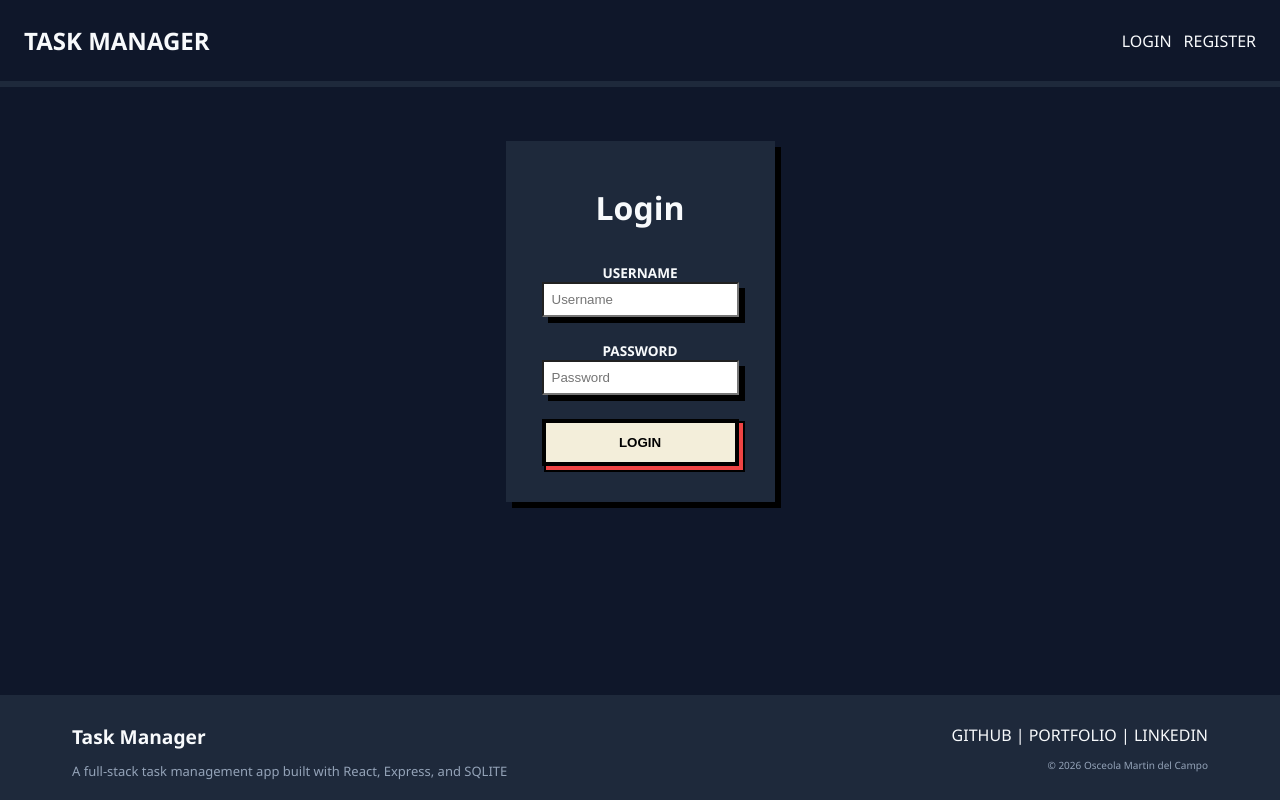
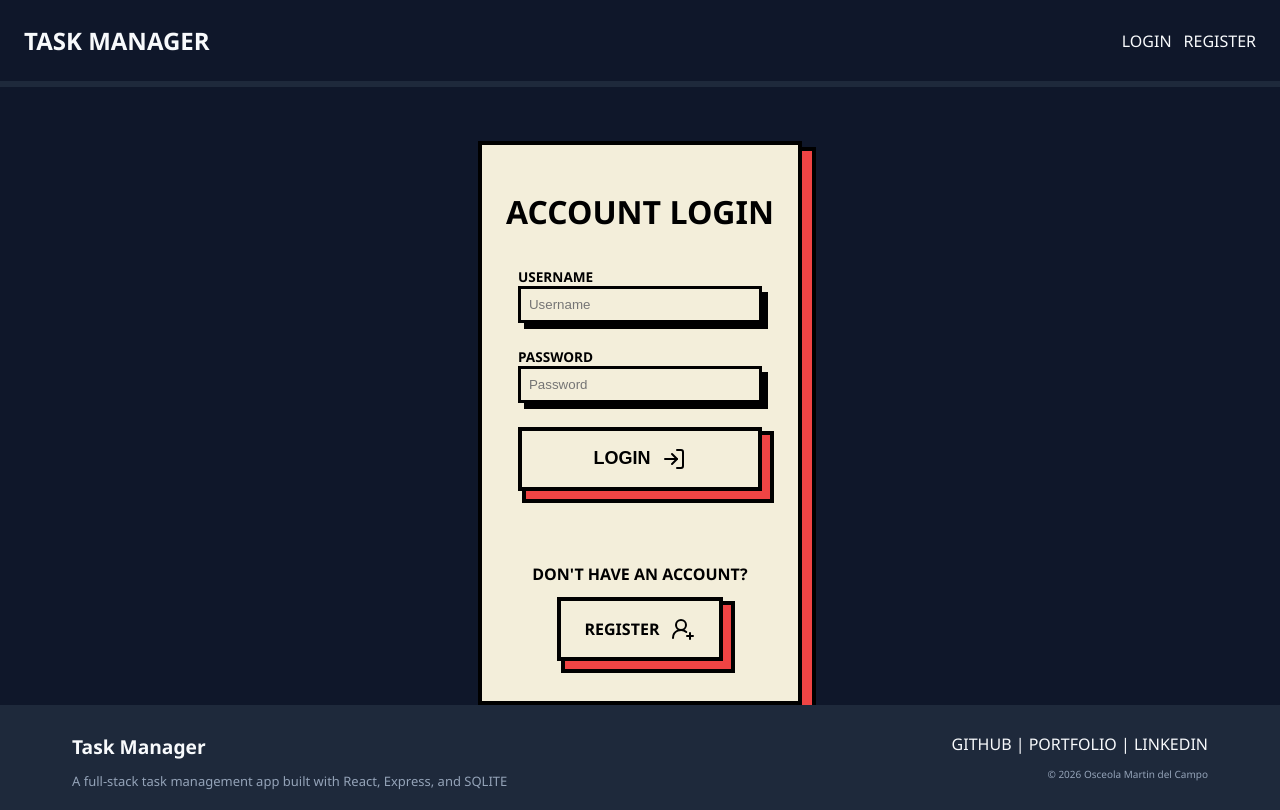
Before and after one commit to OJoeMDC/Task-Manager, a React (Vite) app in the folder client/: page /login in a window 1280 px wide. Built offline with nearby package versions, Linux system fonts and the light colour scheme; no server answers.

Commit message:
Made some UI changes

```diff
--- a/client/src/index.css
+++ b/client/src/index.css
@@ -92,8 +92,8 @@ body,
     text-transform: uppercase;
 
 
-    padding: 12px;
-    box-shadow: 4px 4px 0 var(--primary), 4px 4px 0px 2px black;
+    padding: 16px 24px;
+    box-shadow: 8px 8px 0 var(--primary), 8px 8px 0px 4px black;
     transition: transform 0.15s ease, box-shadow 0.15s ease;
 
     color: black;
--- a/client/src/pages/AccountForm.css
+++ b/client/src/pages/AccountForm.css
@@ -7,13 +7,17 @@
     max-width: 100%;
     max-height: 100%;
 
-    background-color: var(--surface);
-    box-shadow: 6px 6px 0px black;
+    background-color: var(--secondary);
+    box-shadow: 10px 10px 0px var(--primary), 10px 10px 0px 4px black;
+    border: 4px solid black;
     box-sizing: border-box;
 }
 
-.accountTitle {
+.accountTitle,
+.loginTitle {
     text-align: center;
+    text-transform: uppercase;
+    color: black;
 }
 
 .accountForm {
@@ -30,6 +34,13 @@
     max-width: 400px;
 }
 
+.username,
+.password {
+    color: black;
+    text-align: left;
+    font-weight: 900;
+}
+
 .formEntry {
     box-sizing: border-box;
     width: auto;
@@ -42,15 +53,33 @@
     text-transform: uppercase;
 }
 
+.accountForm button {
+    font-size: large;
+}
+
 .accountForm button,
 .accountForm input {
     box-sizing: border-box;
     width: auto;
 }
 
+.accountForm input:-webkit-autofill {
+    -webkit-box-shadow:
+    0 0 0 1000px var(--secondary) inset,
+    6px 6px 0 black;
+    -webkit-text-fill-color: black;
+}
+
 .accountForm input {
+    border: 3px solid black;
     padding: 8px;
+    background-color: var(--secondary);
     box-shadow: 6px 6px 0px black;
+}
+
+.accountForm input:focus-visible {
+    outline: none;
+    box-shadow: 6px 6px 0 var(--primary), 6px 6px 0px 3px black;
 }
 
 .success {
@@ -61,7 +90,17 @@
 }
 
 .loginFooter {
+    display: flex;
+    flex-direction: column;
+    align-items: center;
     margin-top: 60px;
+
+    gap: 12px;
+
+
+    color: black;
+    text-transform: uppercase;
+    font-weight: 900;
 }
 
 .loginLinks {
--- a/client/src/pages/Landing.css
+++ b/client/src/pages/Landing.css
@@ -28,7 +28,7 @@
   flex-direction: row;
   align-items: center;
 
-  gap: 12px;
+  gap: 26px;
 
   height: fit-content;
 }
@@ -36,6 +36,10 @@
 .landingCTA p {
   margin: 0;
   color: var(--text-muted);
+}
+
+.button {
+  gap: 12px;
 }
 
 .cards {
--- a/client/src/pages/Landing.jsx
+++ b/client/src/pages/Landing.jsx
@@ -1,7 +1,7 @@
 import './Landing.css';
 import Logo from '../components/Logo';
 import { Link } from 'react-router-dom';
-import {FilePlus2, Settings, ChartNoAxesColumnIncreasing, ArrowRight } from 'lucide-react';
+import {FilePlus2, Settings, ChartNoAxesColumnIncreasing, ArrowRight, LogIn, UserRoundPlus, User, UserRound } from 'lucide-react';
 
 export default function Landing({ user }) {
   /*
@@ -24,7 +24,14 @@ export default function Landing({ user }) {
               <Link className='button' to='/tasks'>View Dashboard <ArrowRight size={32} /></Link>
             ) : (
               <>
-                <Link className='button' to='/login'>Login</Link> <p>or</p> <Link className='button' to='/register'>Register</Link> <p>to get started</p>
+                <Link className='button' to='/login'>
+                Login
+                <LogIn size={24} />
+                </Link>
+                <Link className='button' to='/register'>
+                Register
+                <UserRoundPlus size={24} />
+                </Link>
               </>
             )}
           </div>
--- a/client/src/pages/Login.jsx
+++ b/client/src/pages/Login.jsx
@@ -1,6 +1,7 @@
 import { useState} from "react";
 import './AccountForm.css';
 import {Link} from 'react-router-dom';
+import { UserRoundPlus, LogIn } from 'lucide-react';
 
 export default function Login({ setUser, user, API_URL }) {
     /*
@@ -62,10 +63,10 @@ export default function Login({ setUser, user, API_URL }) {
 
     return (
         <main className='accountPage'>
-            <h1 className='loginTitle'>Login</h1>
+            <h1 className='loginTitle'>Account Login</h1>
             <form onSubmit={loginUser} className='accountForm'>
                 <div className='formEntry'>
-                    <label htmlFor='username'>Username</label>
+                    <label htmlFor='username' className="username">Username</label>
                     <input
                     id='username'
                     type='text'
@@ -76,7 +77,7 @@ export default function Login({ setUser, user, API_URL }) {
                     />
                 </div>
                 <div className='formEntry'>
-                    <label htmlFor='password'>Password</label>
+                    <label htmlFor='password' className="password">Password</label>
                     <input
                     id='password'
                     type='password'
@@ -90,10 +91,19 @@ export default function Login({ setUser, user, API_URL }) {
                 className='button'
                 type='submit'>
                     Login
+                    <LogIn size={24} />
                 </button>
 
                 {error && <p className='error'>{error}</p>}
             </form>
+
+            <p className='loginFooter'>
+                Don't have an Account?
+                <a href='/login' className='button'>
+                Register
+                <UserRoundPlus size={24} />
+                </a>
+            </p>
         </main>
     );
     console.log({success});
--- a/client/src/pages/Register.jsx
+++ b/client/src/pages/Register.jsx
@@ -1,5 +1,6 @@
 import './AccountForm.css';
 import { useState } from 'react';
+import { UserRoundPlus, LogIn } from 'lucide-react';
 
 export default function Register({ setUser, user, API_URL, showMessage }) {
   /*
@@ -51,7 +52,7 @@ export default function Register({ setUser, user, API_URL, showMessage }) {
 
       <form onSubmit={addUser} className='accountForm'>
         <div className='formEntry'>
-          <label htmlFor='username'>Username</label>
+          <label htmlFor='username' className='username'>Username</label>
           <input
             id='username'
             type='text'
@@ -63,7 +64,7 @@ export default function Register({ setUser, user, API_URL, showMessage }) {
         </div>
 
         <div className='formEntry'>
-          <label htmlFor='password'>Password</label>
+          <label htmlFor='password' className='password'>Password</label>
           <input
             id='password'
             type='password'
@@ -80,13 +81,20 @@ export default function Register({ setUser, user, API_URL, showMessage }) {
         type='submit'
         disabled={success}>
           Register
+          <UserRoundPlus size={24} />
         </button>
 
         {error && <p className='error'>{error}</p>}
         {success && <p className='success'>Account Created</p>}
       </form>
 
-      <p className='loginFooter'>Already have an account? <a href='/login' className='button'>Login</a></p>
+      <p className='loginFooter'>
+        Already have an account?
+        <a href='/login' className='button'>
+        Login
+        <LogIn size={24} />
+        </a>
+      </p>
     </main>
   );
 }
```
